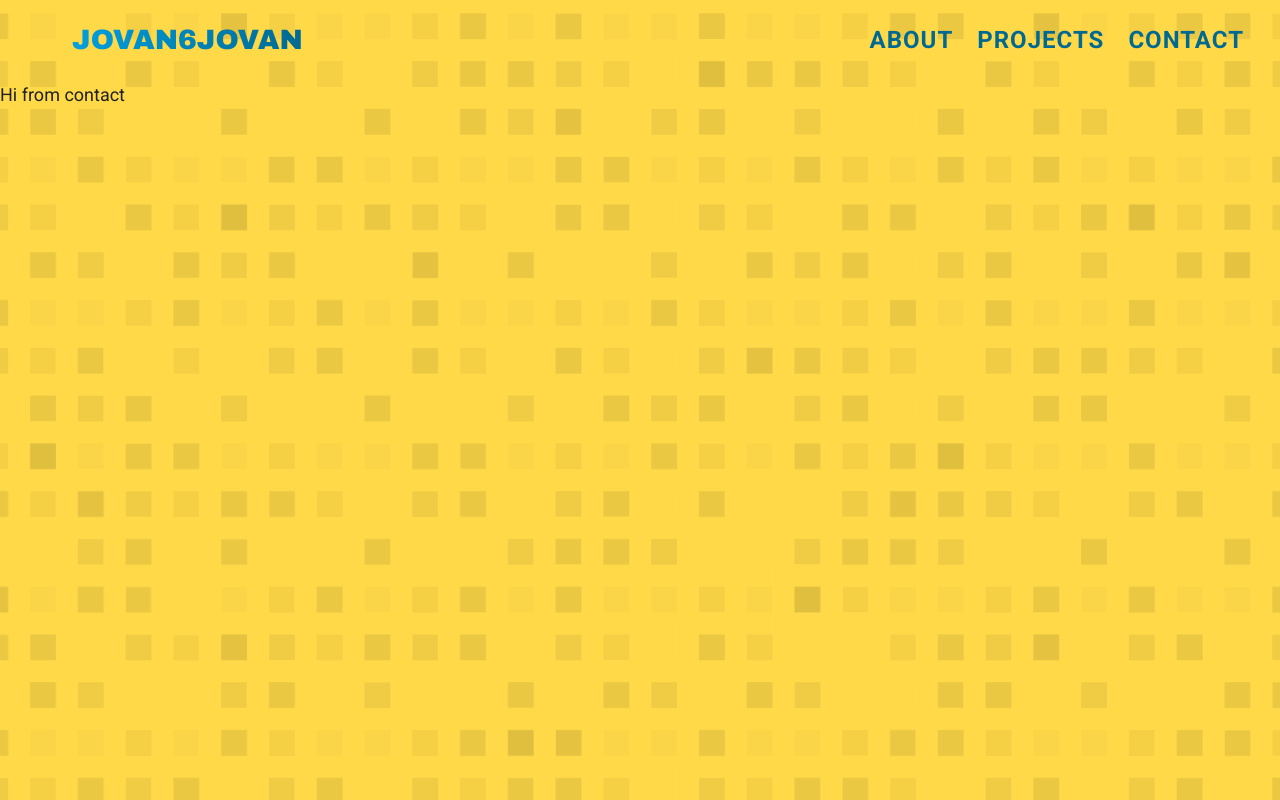
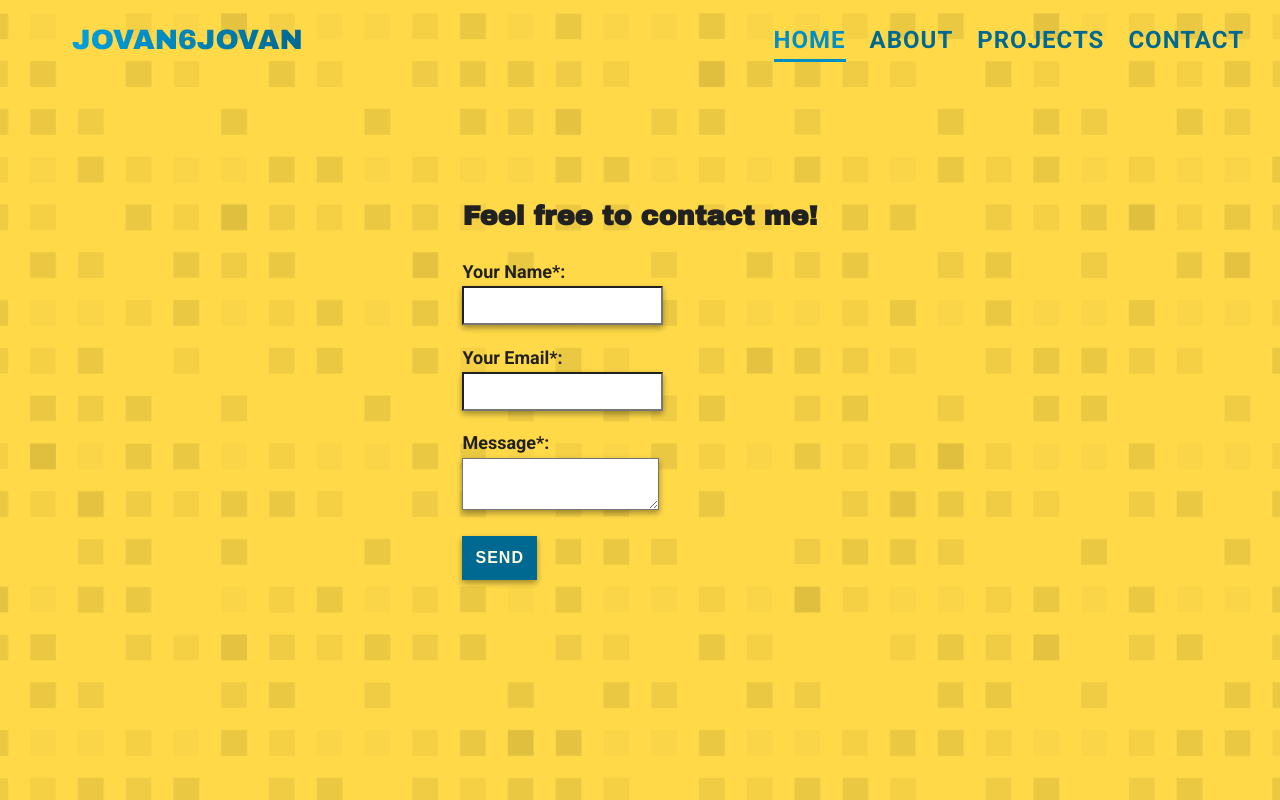
Before and after one commit to jovan6jovan/portfolio-new, a React (Create React App) app: page /contact in a window 1280 px wide. Built offline with nearby package versions, Linux system fonts and the light colour scheme.

Commit message:
Started to implement contact page

```diff
--- a/public/index.html
+++ b/public/index.html
@@ -14,6 +14,11 @@
   </head>
   <body>
     <noscript>You need to enable JavaScript to run this app.</noscript>
+    <form name="contact" netlify netlify-honeypot="bot-field" hidden>
+      <input type="text" name="name" />
+      <input type="email" name="email" />
+      <textarea name="message"></textarea>
+    </form>
     <div id="root"></div>
   </body>
 </html>
--- a/src/components/About/About.scss
+++ b/src/components/About/About.scss
@@ -44,6 +44,7 @@
     width: max-content;
 
     @include desktops {
+      margin-top: 1.5em;
       margin-bottom: 0;
     }
   }
--- a/src/components/Button/Button.scss
+++ b/src/components/Button/Button.scss
@@ -19,7 +19,7 @@
     border: 1px solid $secondary-color;
     background-color: $secondary-color;
     color: $white-color;
-    transition: $hover-transition;
+    transition: $main-transition;
 
     &:hover {
       background-color: lighten($secondary-color, 5%);
--- a/src/components/Contact/Contact.js
+++ b/src/components/Contact/Contact.js
@@ -2,9 +2,35 @@ import React from "react";
 import "./Contact.scss";
 
 const Contact = () => (
-    <div>
-        Hi from contact
-    </div>
+  <section className="contact">
+    <h2>Feel free to contact me!</h2>
+    <form
+      className="contact__form"
+      name="contact"
+      method="POST"
+      data-netlify="true"
+    >
+      <input type="hidden" name="form-name" value="contact" />
+      <p>
+        <label htmlFor="name">Your Name*: </label> <br />
+        <input type="text" name="name" id="name" min="3" required />
+      </p>
+      <p>
+        <label htmlFor="email">Your Email*: </label> <br />
+        <input type="email" name="email" id="email" required />
+      </p>
+      <p>
+        <label htmlFor="message">Message*: </label> <br />
+        <textarea name="message" id="message" required></textarea>
+      </p>
+      <p>
+        <div data-netlify-recaptha="true"></div>
+      </p>
+      <p>
+        <input className="btn btn--blue contact__btn" type="submit" value="SEND" />
+      </p>
+    </form>
+  </section>
 );
 
 export default Contact;
--- a/src/components/Contact/Contact.scss
+++ b/src/components/Contact/Contact.scss
@@ -0,0 +1,31 @@
+@import "../../styles/variables";
+@import "../../styles/mixins";
+
+.contact {
+  height: 80vh;
+  display: grid;
+  place-content: center;
+  text-align: center;
+
+  @include desktops {
+    text-align: left;
+  }
+
+  & label {
+    font-weight: 600;
+    padding: 0.75em 0;
+  }
+
+  & input,
+  & textarea {
+    padding: 0.75em;
+    outline: 0;
+    box-shadow: $box-shadow;
+
+    &:focus,
+    &:active {
+      border: 2px solid $secondary-color;
+      box-shadow: $box-shadow;
+    }
+  }
+}
--- a/src/components/Header/Header.js
+++ b/src/components/Header/Header.js
@@ -2,7 +2,14 @@ import React from "react";
 import { Link } from "react-router-dom";
 import "./Header.scss";
 
-const Header = () => (
+const Header = () => {
+  const onNavItemClick = (e) => {
+    let current = document.getElementsByClassName("active-nav-item");
+    current[0].className = current[0].className.replace(" active-nav-item", "");
+    e.target.className += " active-nav-item";
+  };
+
+  return (
     <header>
       <Link to="/" className="logo">
         jovan6jovan
@@ -10,17 +17,22 @@ const Header = () => (
       <nav className="nav">
         <ul className="nav__list">
         <li className="nav__list-item">
-          <Link to="/about" className="nav__list-item-link">
+            <Link to="/" className="nav__list-item-link active-nav-item" onClick={onNavItemClick}>
+              Home
+            </Link>
+          </li>
+          <li className="nav__list-item">
+            <Link to="/about" className="nav__list-item-link" onClick={onNavItemClick}>
               About
             </Link>
           </li>
           <li className="nav__list-item">
-          <Link to="/projects" className="nav__list-item-link">
+            <Link to="/projects" className="nav__list-item-link" onClick={onNavItemClick}>
               Projects
             </Link>
           </li>
           <li className="nav__list-item">
-          <Link to="/contact" className="nav__list-item-link">
+            <Link to="/contact" className="nav__list-item-link" onClick={onNavItemClick}>
               Contact
             </Link>
           </li>
@@ -28,5 +40,6 @@ const Header = () => (
       </nav>
     </header>
   );
+};
 
 export default Header;
--- a/src/components/Header/Header.scss
+++ b/src/components/Header/Header.scss
@@ -37,10 +37,15 @@ header {
 
   &-item-link {
     color: $secondary-color;
+    transition: $main-transition;
+    padding-bottom: 0.2em;
 
     &:hover {
       color: lighten($secondary-color, 10%);
-      padding-bottom: 0.2em;
+    }
+
+    &.active-nav-item {
+      color: lighten($secondary-color, 10%);
       border-bottom: 0.15em solid lighten($secondary-color, 10%);
     }
 
--- a/src/components/Projects/Project.scss
+++ b/src/components/Projects/Project.scss
@@ -75,7 +75,7 @@
     padding: 5px 8px;
     margin-bottom: 1em;
     box-shadow: $box-shadow;
-    transition: $hover-transition;
+    transition: $main-transition;
 
     @include desktops {
       font-size: 1.35rem;
--- a/src/components/Projects/Projects.scss
+++ b/src/components/Projects/Projects.scss
@@ -2,6 +2,7 @@
 @import "../../styles/mixins";
 
 .projects-categories {
+  font-size: 1rem;
   margin-top: 0.5em;
   padding: 0.5em;
   display: flex;
@@ -24,7 +25,8 @@
   &__heading {
     display: inline-flex;
     align-items: center;
-    // transition: $hover-transition;
+    padding-bottom: 0.25em;
+    // transition: $main-transition;
 
     &.active-tab {
       color: $primary-color;
--- a/src/styles/_variables.scss
+++ b/src/styles/_variables.scss
@@ -5,4 +5,4 @@ $black-color: #212121;
 $headings-font: "Archivo Black", sans-serif;
 $body-font: "Roboto", sans-serif;
 $box-shadow: 0 3px 6px rgba(0,0,0,0.16), 0 3px 6px rgba(0,0,0,0.23);
-$hover-transition: all 0.3s ease-in-out;
+$main-transition: all 0.3s ease-in-out;
```
Lines whose indentation alone changed are shown as unchanged.
